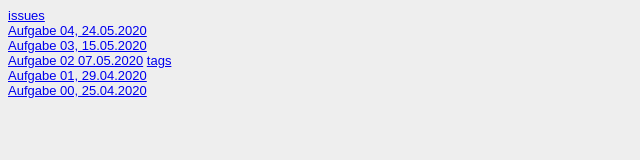
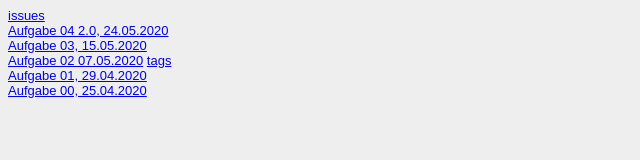
Before and after one commit to Seablu3/GIS-SoSe-2020, a plain HTML site: page Steckbrief/steckbrief.htm in a window 1280 px wide. Shown: the full height of the page, 0-640 px from the left. Drawn offline with Linux system fonts and the light colour scheme.

Commit message:
Update steckbrief.htm

```diff
--- a/Steckbrief/steckbrief.htm
+++ b/Steckbrief/steckbrief.htm
@@ -14,7 +14,7 @@ body {
 <body>
 	<!-- Hier die Links zu den gelösten Aufgaben einstellen, aktuelle oben, alte stehen lassen! Format: Aufgabenbezeichnung, Datum -->
 	<a href="https://github.com/Seablu3/GIS-SoSe-2020/issues" target="_blank">issues</a> <br>
-	<a href="https://seablu3.github.io/GIS-SoSe-2020/Aufgabe04/clouds.html">Aufgabe 04, 24.05.2020</a> <br>
+	<a href="https://seablu3.github.io/GIS-SoSe-2020/Aufgabe04/newclouds.html">Aufgabe 04 2.0, 24.05.2020</a> <br>
 	<a href="https://seablu3.github.io/GIS-SoSe-2020/Aufgabe03/Portfolio.html" target="_blank">Aufgabe 03, 15.05.2020</a> <br>
 	<a href="https://seablu3.github.io/GIS-SoSe-2020/Aufgabe02/Aboutme.html" target="_blank">Aufgabe 02 07.05.2020</a> <a href="https://seablu3.github.io/GIS-SoSe-2020/Aufgabe02/taggerino.html" target="_blank">tags</a><br>
 	<a href="https://seablu3.github.io/GIS-SoSe-2020/Aufgabe01/index.html" target="_blank">Aufgabe 01, 29.04.2020</a><br>
```
